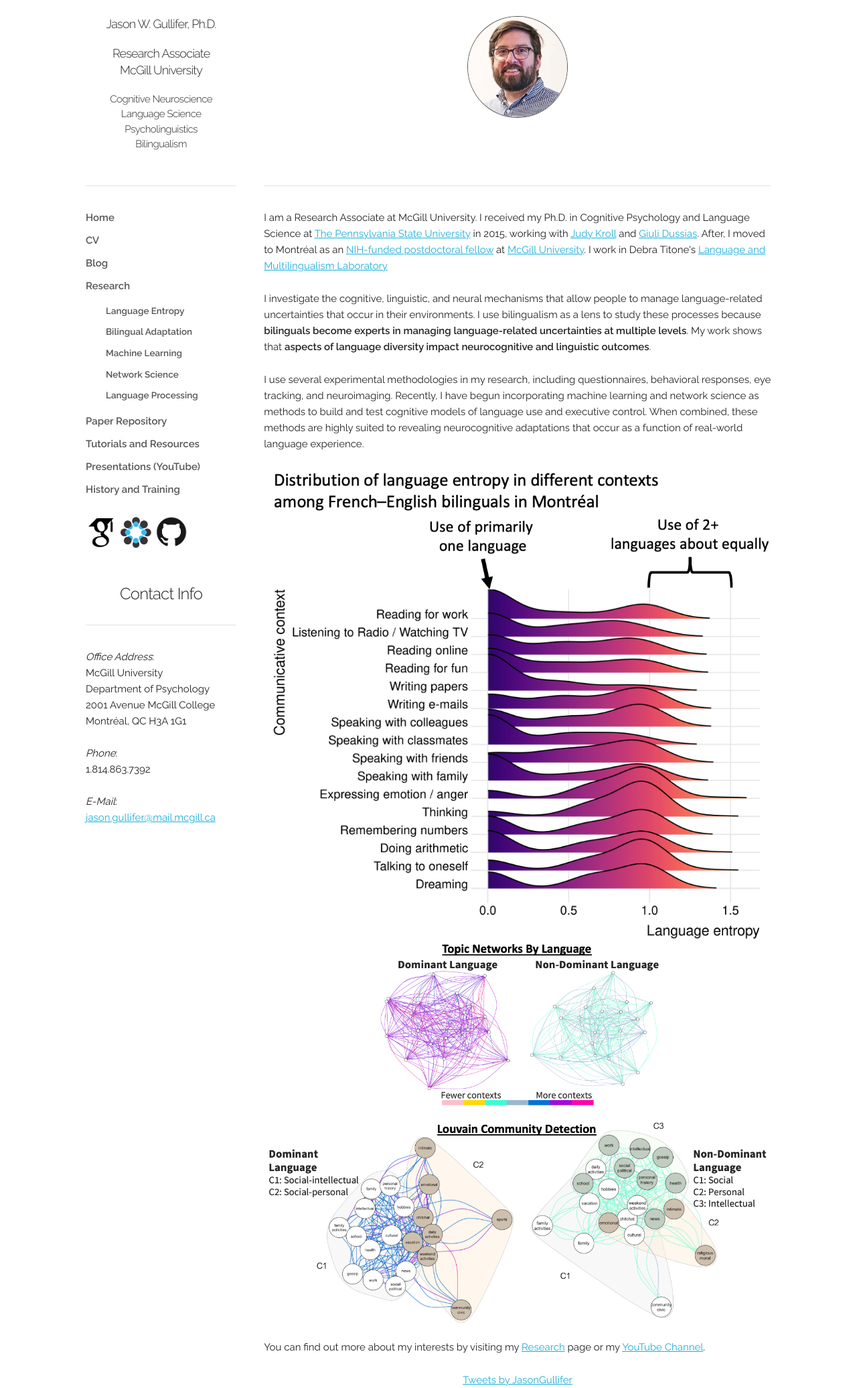
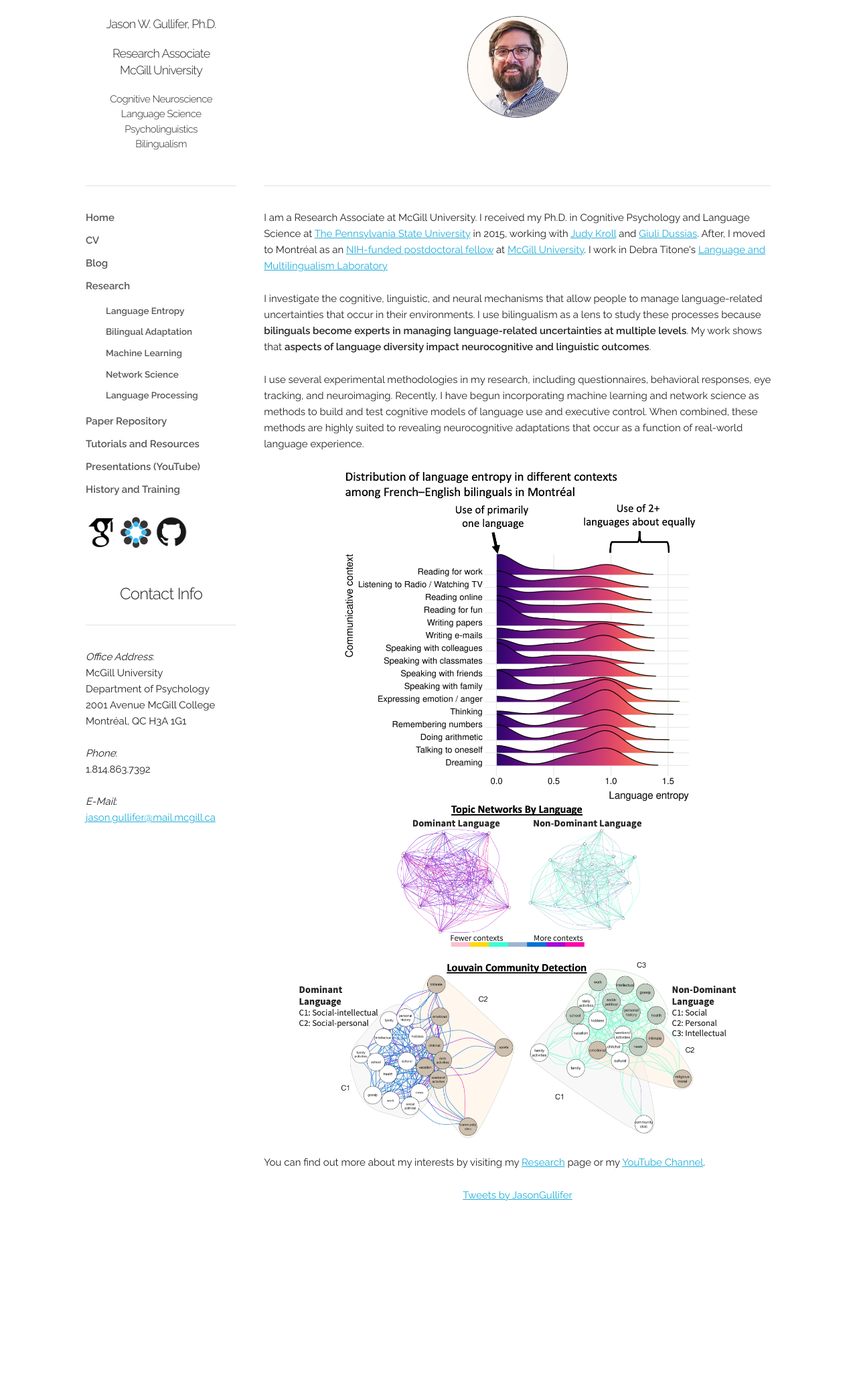
Before and after one commit to jasongullifer/jasongullifer.github.io, a Jekyll site: the page built from index.html, in a window 1280 px wide. Shown: the whole page at 67% size. Built offline with Jekyll 4.4.1, drawn with Linux system fonts in a browser that asks for light colours; nearby versions of some CDN libraries; Markdown is read by kramdown in place of the engine named in the settings; the list of posts is cut into pages by our own code; comment, search, counter and statistics services are not loaded; after the commit the page ends 1797 px from its top, so only the background shows below that.

Commit message:
fixed image sizing with object fit contain

```diff
--- a/stylesheets/skeleton.css
+++ b/stylesheets/skeleton.css
@@ -213,7 +213,10 @@ article IMG{
     margin-left: auto;
     margin-right: auto;
     width:100%;
-    max-width:880px;
+    height:auto;
+    max-width:800px;
+    max-height:500px;
+    object-fit: contain;
 }
 
 .content IMG{
@@ -221,7 +224,10 @@ article IMG{
     margin-left: auto;
     margin-right: auto;
     width:100%;
-    max-width:880px;
+    height:auto;
+    max-width:800px;
+    max-height:500px;
+    object-fit: contain;
 }
 
 /* Links
```
